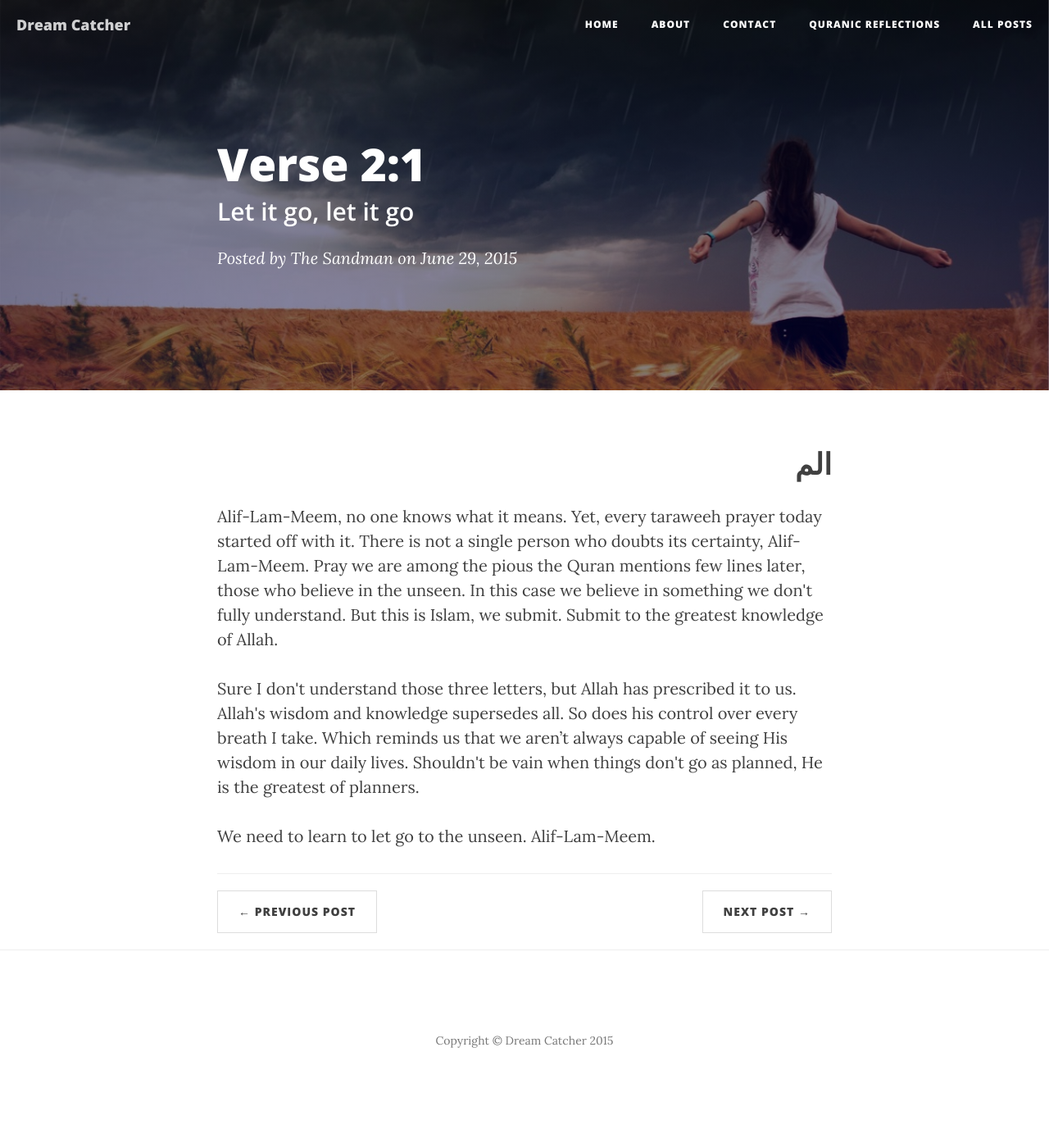
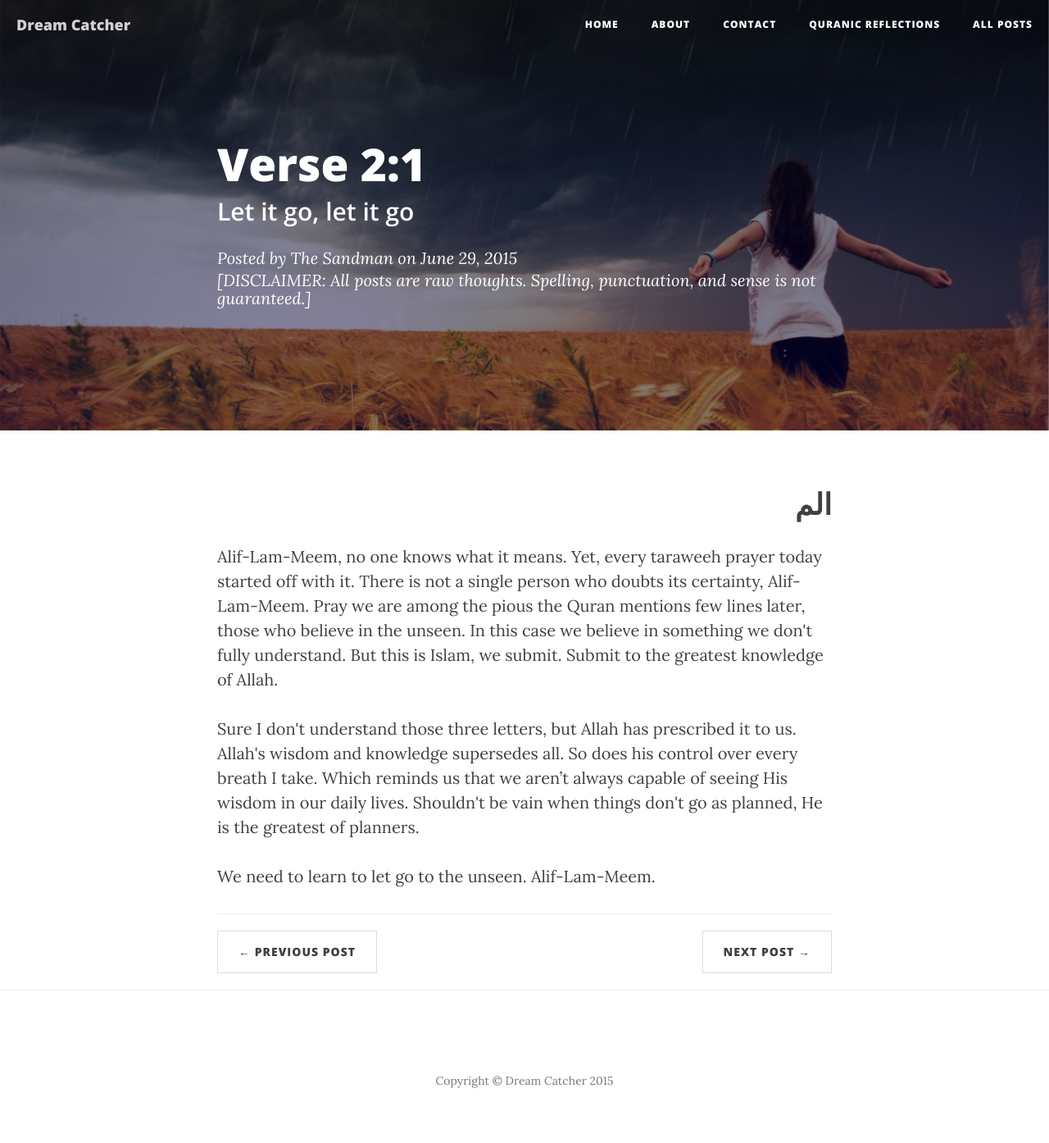
Before and after one commit to dreamcatcher95/dreamcatcher95.github.io, a Jekyll site: the page built from _posts/2015-06-29-alif-lam-meem.markdown, in a window 1280 px wide. Shown: the whole page at 82% size. Built offline with Jekyll 4.4.1, drawn with Linux system fonts in a browser that asks for light colours; nearby versions of some CDN libraries; comment, search, counter and statistics services are not loaded; before the commit the page ends 1345 px from its top, so only the background shows below that.

Commit message:
Disclaimer

```diff
--- a/_layouts/post.html
+++ b/_layouts/post.html
@@ -22,6 +22,8 @@ layout: default
                     <h2 class="subheading">{{ page.subtitle }}</h2>
                     {% endif %}
                     <span class="meta">Posted by {% if page.author %}{{ page.author }}{% else %}{{ site.title }}{% endif %} on {{ page.date | date: "%B %-d, %Y" }}</span>
+                    <span class="meta" style="margin-top:5px;">[DISCLAIMER: All posts are raw thoughts. Spelling, punctuation, and sense is not guaranteed.]</span>
+
                 </div>
             </div>
         </div>
```
